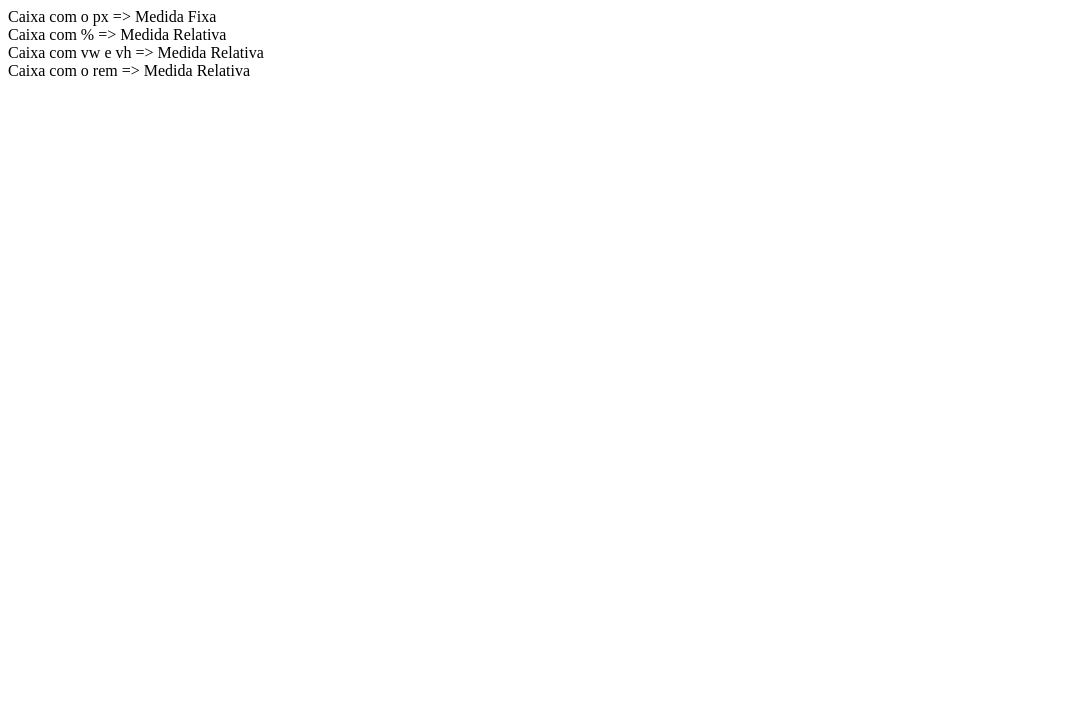
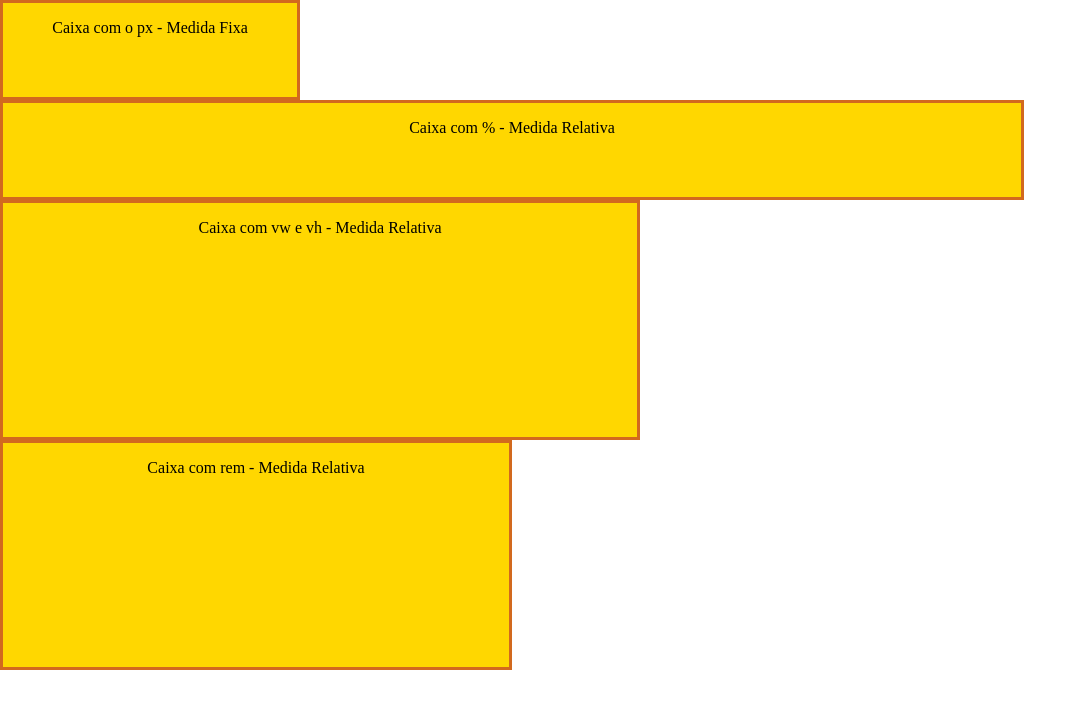
Before and after one commit to miriaamaral/medidas, a plain HTML site: page index.html in a window 1280 px wide. Shown: the whole page, without its empty margins (0-1087 px from the left). Drawn offline with Linux system fonts and the light colour scheme.

Commit message:
style: created style.scss

```diff
--- a/index.html
+++ b/index.html
@@ -1,14 +1,18 @@
 <!DOCTYPE html>
 <html lang="pt-br">
 <head>
+    <!-- Configurações básicas da página -->
     <meta charset="UTF-8">
     <meta name="viewport" content="width=device-width, initial-scale=1.0">
-    <title>Medidas</title>
+    <title>Estudo de Medidas CSS</title>
+    <!-- Linka o arquivo CSS compilado -->
+    <link rel="stylesheet" href="style.css">
 </head>
 <body>
-    <div>Caixa com o px => Medida Fixa</div>
-    <div>Caixa com % => Medida Relativa</div>
-    <div>Caixa com vw e vh => Medida Relativa</div>
-    <div>Caixa com o rem => Medida Relativa</div>
+    <!-- Cada div representa uma caixa com uma medida diferente -->
+    <div class="caixa box-fixa">Caixa com o px - Medida Fixa</div>
+    <div class="caixa box-porcentagem">Caixa com % - Medida Relativa</div>
+    <div class="caixa box-viewport">Caixa com vw e vh - Medida Relativa</div>
+    <div class="caixa box-rem">Caixa com rem - Medida Relativa</div>
 </body>
 </html>
--- a/style.scss
+++ b/style.scss
@@ -0,0 +1,52 @@
+// Anotações sobre Medidas no SCSS/SASS
+
+// Reset global para remover espaçamentos padrão do navegador
+* {
+  margin: 0;
+  padding: 0;
+  box-sizing: border-box; // Garante que padding e border não alterem o tamanho total do elemento
+}
+
+// Estilo base para todas as caixas
+.caixa { // formas de selecionar as tags => .nomedaclass | selecionar ID => #nomedAID
+  background-color: gold;
+  border: solid 3px chocolate;
+  text-align: center;
+  font-size: 1rem; // Definindo o tamanho da fonte para 1rem como base
+  padding: 1rem; // Adicionando padding com unidade relativa
+}
+
+.box-fixa {
+  // PX: Medida fixa.
+  // 1 pixel = 1 ponto na tela. O tamanho não muda com o zoom ou tamanho da tela.
+  // Ótima para espaçamentos e bordas, onde a consistência visual é importante.
+  width: 300px;
+  height: 100px;
+}
+
+.box-porcentagem {
+  // %: Medida relativa ao elemento pai.
+  // A largura é 80% do elemento que a contém. Se o pai mudar, ela também muda.
+  // Ideal para criar layouts que se ajustam, como em um design responsivo.
+  width: 80%;
+  height: 100px; // A altura pode ser fixa, se necessário, para manter a proporção
+}
+
+.box-viewport {
+  // VW (Viewport Width) e VH (Viewport Height): Medidas relativas à tela inteira.
+  // 1vw = 1% da largura da tela. 1vh = 1% da altura da tela.
+  // Perfeitas para elementos que precisam sempre ocupar uma porcentagem específica da tela.
+  width: 50vw;
+  height: 30vh;
+}
+
+.box-rem {
+  // REM (Root Em): Medida relativa ao tamanho da fonte do elemento raiz (<html>).
+  // Por padrão, 1rem = 16px. Se você mudar o font-size do <html>, todos os rems mudam.
+  // Excelente para acessibilidade, pois o design se adapta se o usuário alterar o tamanho da fonte.
+  width: 32rem;
+  height: 14.4rem;
+  // Anotações Adicionais sobre REM e responsividade:
+  // Essa abordagem é muito usada em design responsivo para que o layout escale com a fonte.
+  // Por exemplo, você pode usar media queries para mudar o font-size do <html> em telas menores.
+}
```
Also changed, not shown: style.css (added), 1 other file.
